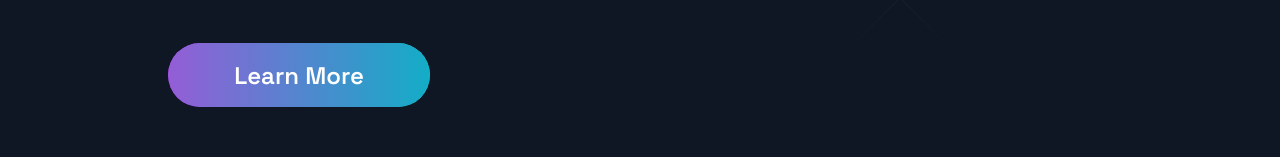
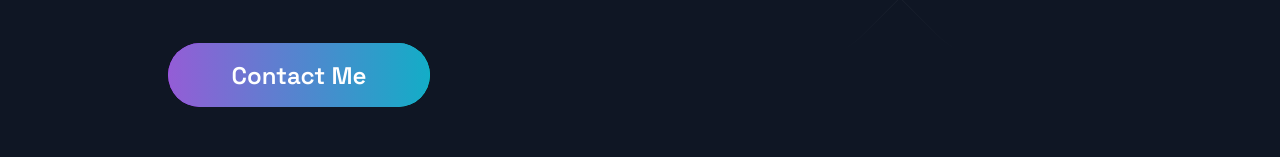
Before and after one commit to EmmanuelObi/Portfolio-2022, a Next.js app: page / in a window 1280 px wide. Shown: the part 571-728 px from the top of the page. Built offline with nearby package versions, Linux system fonts and the light colour scheme.

Commit message:
fixed button

```diff
--- a/src/components/Hero/Hero.js
+++ b/src/components/Hero/Hero.js
@@ -22,7 +22,7 @@ const Hero = (props) => (
       <Button
         onClick={() => (window.location = "mailto://obiemmy123@gmail.com")}
       >
-        Learn More
+        Contact Me
       </Button>
     </LeftSection>
   </Section>
```
